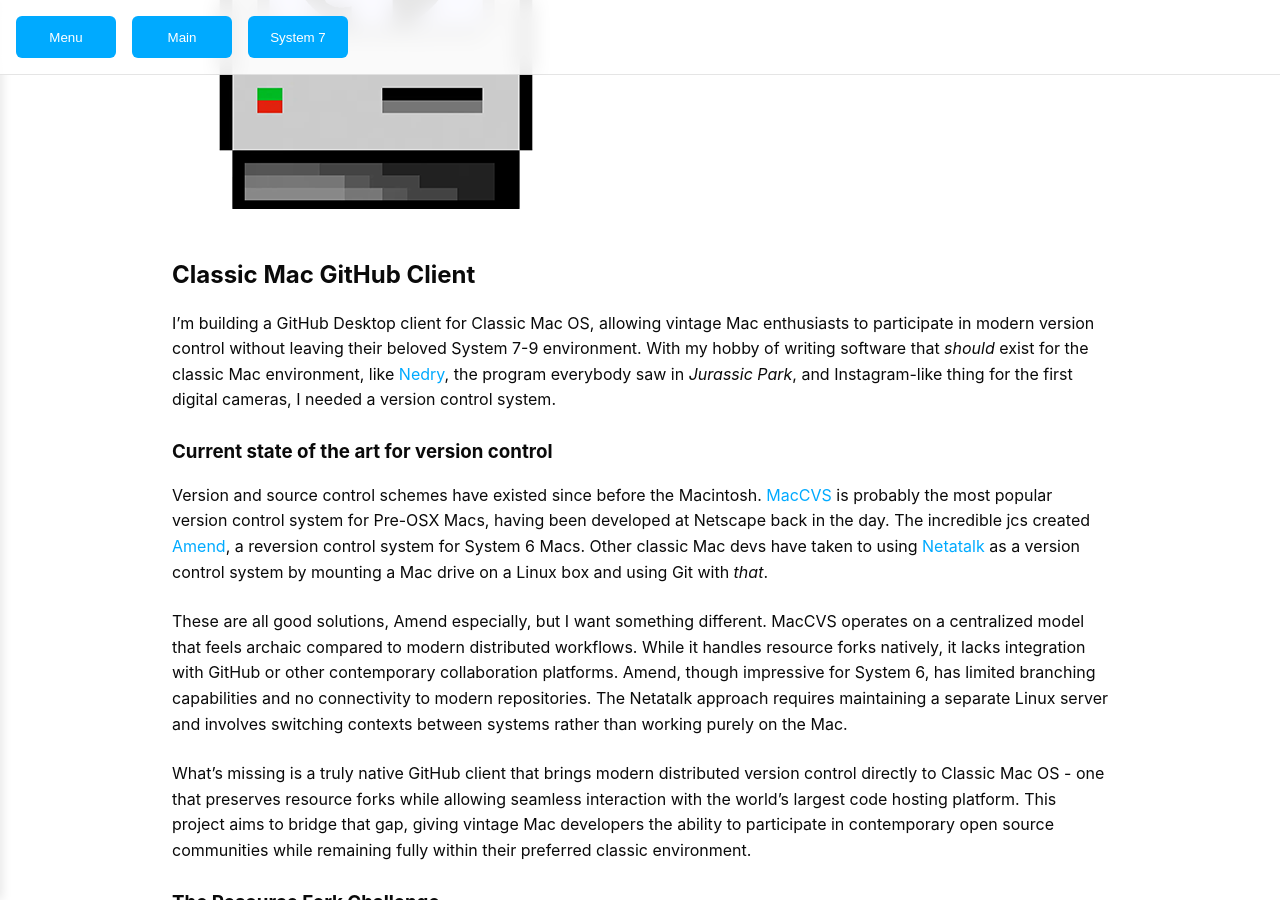
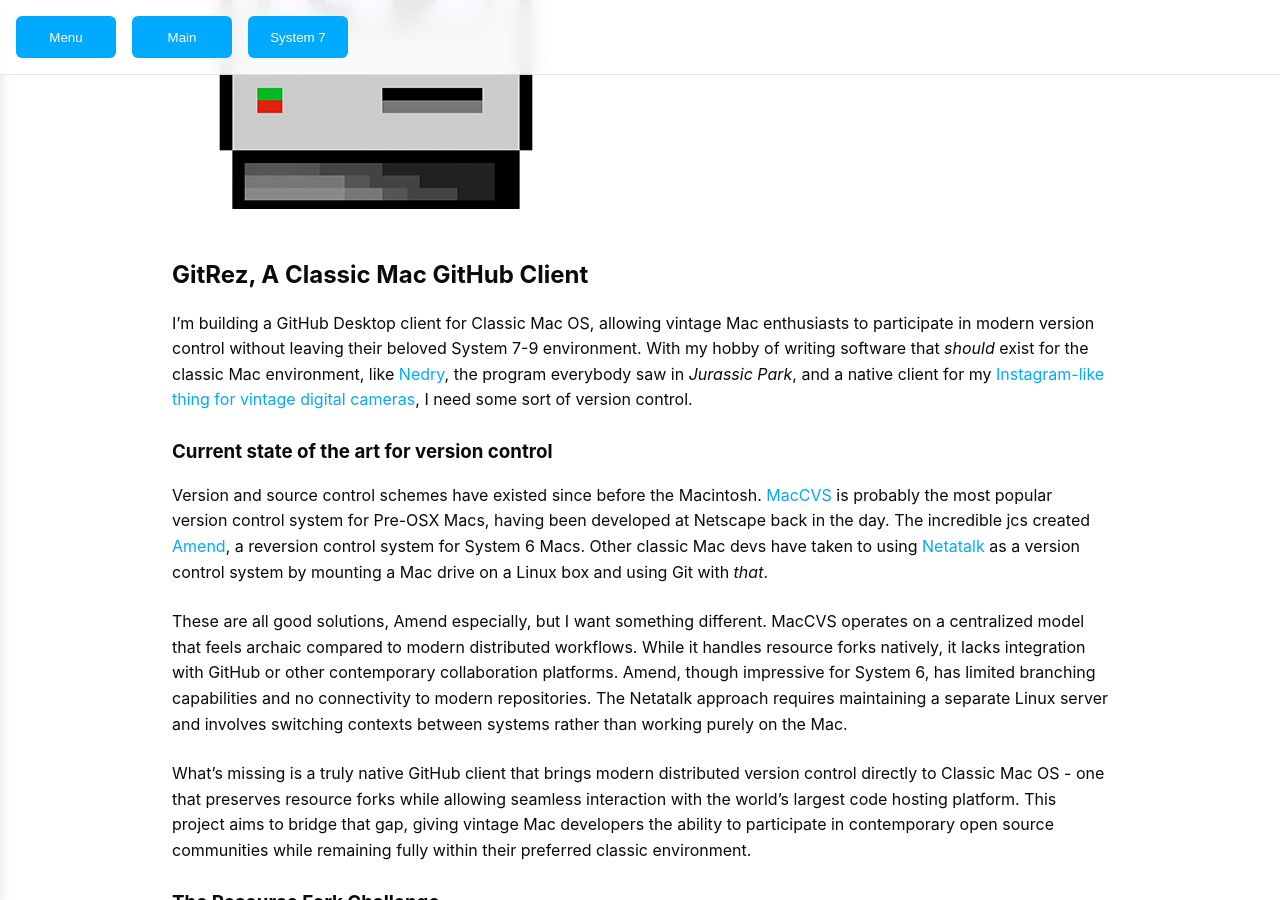
Before and after one commit to bbenchoff/bbenchoff.github.io, a Jekyll site: the page built from pages/GitRez.md, in a window 1280 px wide and 900 px high, scrolled down 353 px. Built offline with Jekyll 4.4.1, drawn with Linux system fonts in a browser that asks for light colours.

Commit message:
Update GitRez.md

```diff
--- a/pages/GitRez.md
+++ b/pages/GitRez.md
@@ -4,9 +4,9 @@
 
 ![Mac Octocat](/images/MacOctocat.png)
 
-## Classic Mac GitHub Client
+## GitRez, A Classic Mac GitHub Client
 
-I'm building a GitHub Desktop client for Classic Mac OS, allowing vintage Mac enthusiasts to participate in modern version control without leaving their beloved System 7-9 environment. With my hobby of writing software that _should_ exist for the classic Mac environment, like [Nedry](https://github.com/bbenchoff/Nedry), the program everybody saw in _Jurassic Park_, and Instagram-like thing for the first digital cameras, I needed a version control system.
+I'm building a GitHub Desktop client for Classic Mac OS, allowing vintage Mac enthusiasts to participate in modern version control without leaving their beloved System 7-9 environment. With my hobby of writing software that _should_ exist for the classic Mac environment, like [Nedry](https://github.com/bbenchoff/Nedry), the program everybody saw in _Jurassic Park_, and a native client for my [Instagram-like thing for vintage digital cameras](https://640by480.com/), I need some sort of version control.
 
 ### Current state of the art for version control
 
```
